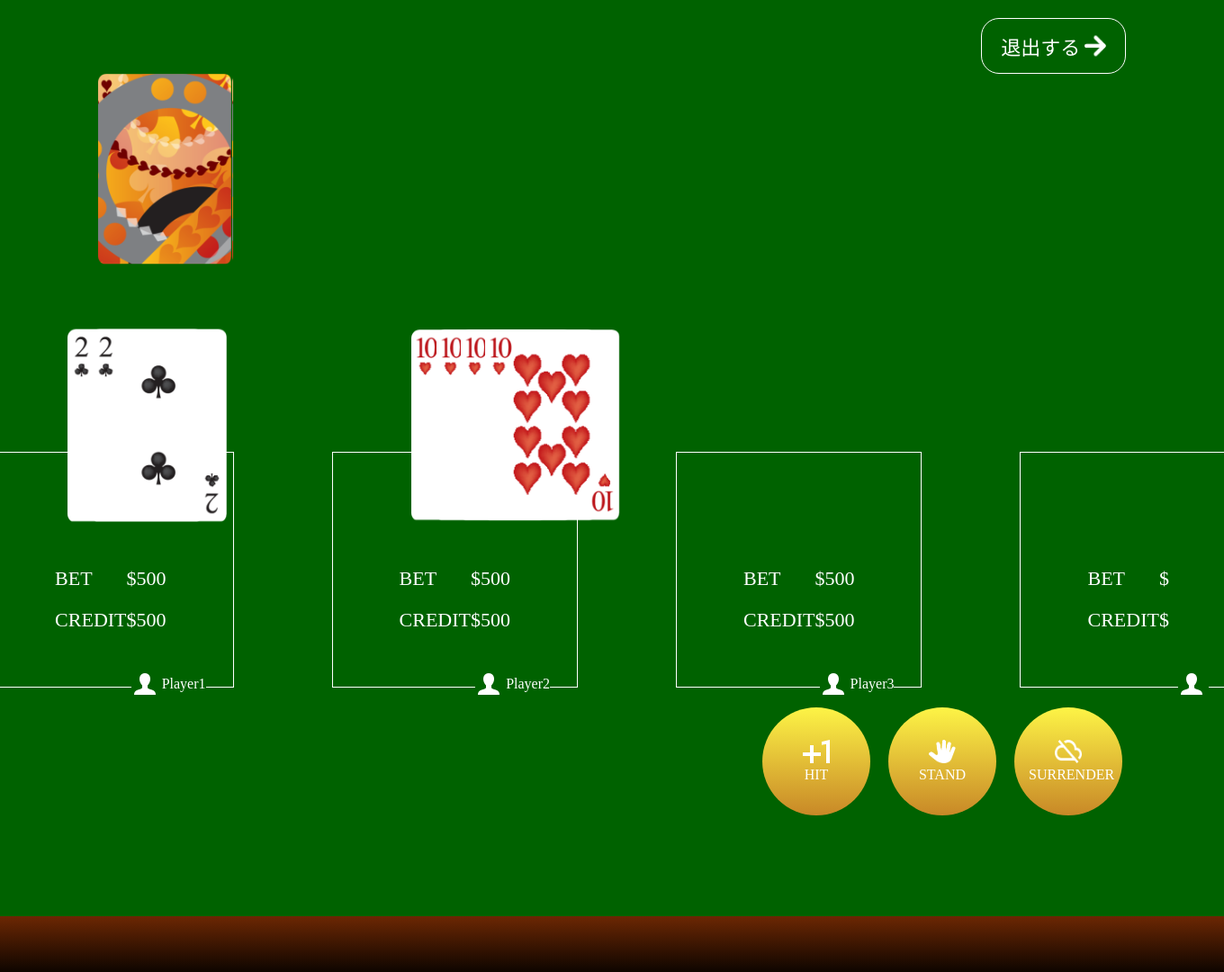
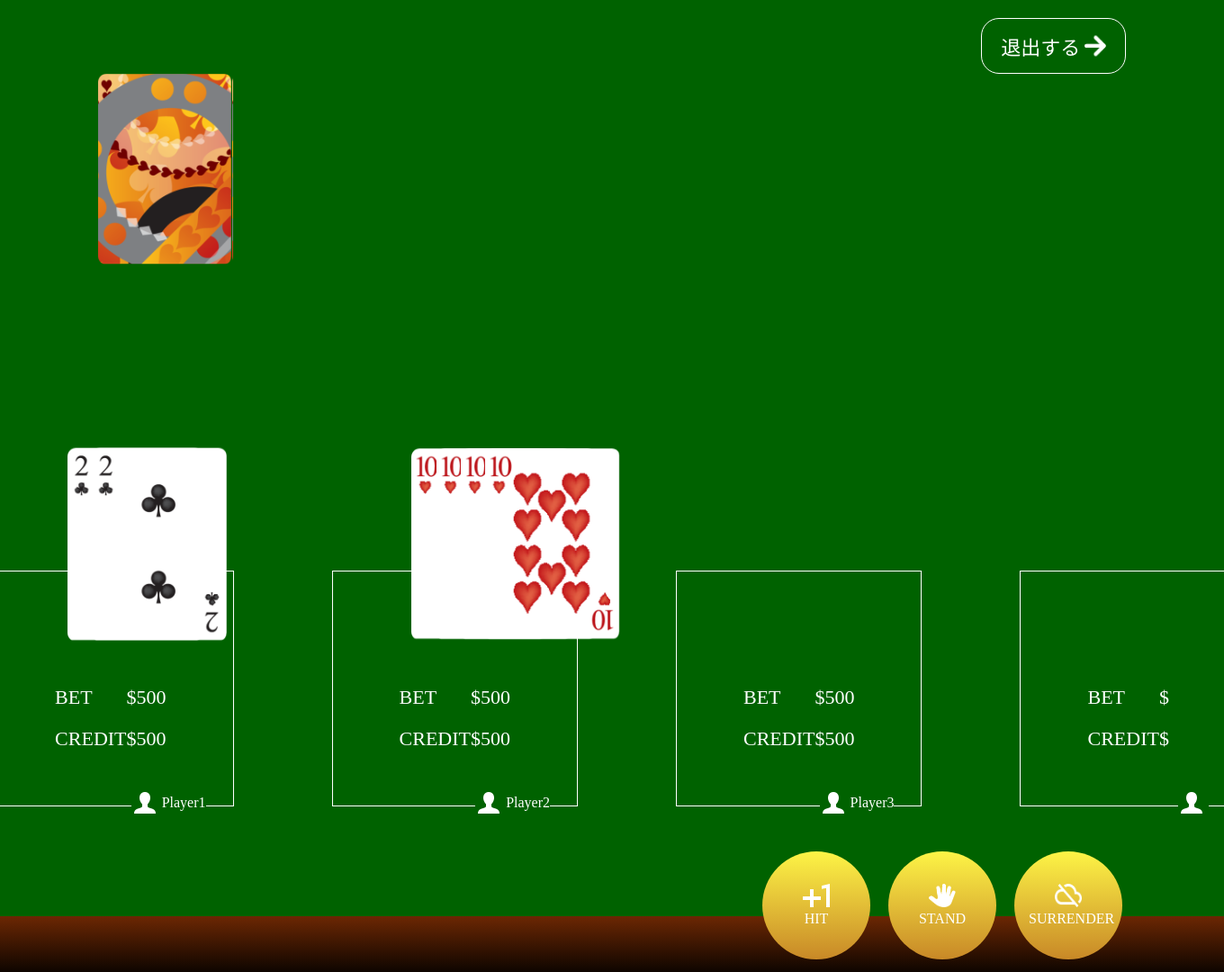
Before and after one commit to todashinya/ojt_blackJack, a PHP site: page /game in a window 1360 px wide. Shown: the whole page at 90% size. Run offline with PHP 8.4, Linux system fonts and the light colour scheme; data that the repository does not hold is empty; style sheets or scripts are compiled from the project's sources; some libraries are stand-ins or nearby versions; some web fonts are replaced.

Commit message:
全体余白調整

```diff
--- a/backend/css/game.css
+++ b/backend/css/game.css
@@ -64,7 +64,7 @@
     height: 212px;
   }
   #game .player {
-    padding-top: 208px;
+    padding-top: 340px;
     display: flex;
     align-items: center;
     justify-content: center;
@@ -130,7 +130,7 @@
     margin-left: 4px;
   }
   #game .btn {
-    margin: 22px 113px 0 0;
+    margin: 50px 113px 0 0;
     text-align: right;
     display: flex;
     justify-content: end;
--- a/backend/css/sass/game.scss
+++ b/backend/css/sass/game.scss
@@ -68,7 +68,7 @@
             }
     }
     .player {
-        padding-top: 208px;
+        padding-top: 340px;
         display: flex;
         align-items: center;
         justify-content: center;
@@ -133,7 +133,7 @@
         }
     }
     .btn {
-        margin: 22px 113px 0 0;
+        margin: 50px 113px 0 0;
         text-align: right;
         display: flex;
         justify-content: end;
```
